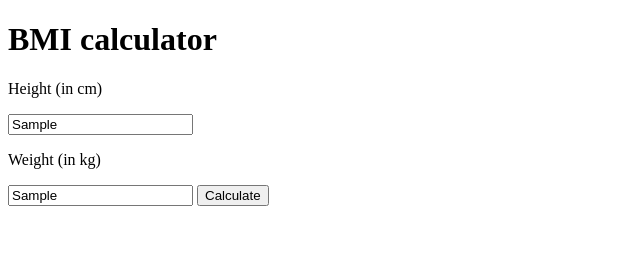
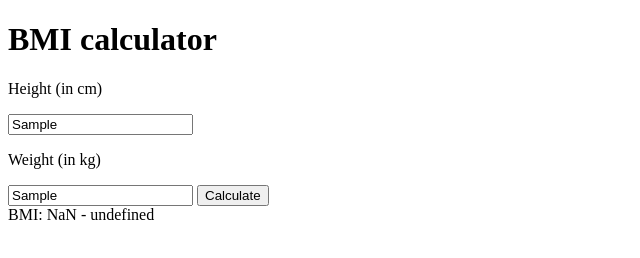
Before and after one commit to shagufta333/bmi_calculator_unitTesting, a website: page src/index.html in a window 1280 px wide. Both pictures are taken after typing "Sample", "Sample" into the empty fields and a click on the button "Calculate". Shown: the whole page, without its empty margins (0-640 px from the left). Drawn offline with Linux system fonts and the light colour scheme.

Commit message:
Rectified version of BMI calculator

```diff
--- a/package.json
+++ b/package.json
@@ -12,6 +12,7 @@
   "scripts": {
 
     "start": "superstatic src",
+    "test:unit": "jest --passWithNoTests --rootDir=spec",
     "test": "cypress open"
 
 
--- a/src/js/index.js
+++ b/src/js/index.js
@@ -1,18 +1,18 @@
 
 
- const BMI        = new BMIcalculator();
- const heightInput= parseInt(document.querySelector('input[name=height]'));
- const weightInput= parseInt(document.querySelector('input[name=weight]'));
- const button     = document.getElementById('btn');
- const result     = document.getElementById('result') ;
+const BMI = new BMIcalculator();
+const heightInput = document.querySelector('input[name=height]');
+const weightInput = document.querySelector('input[name=weight]');
+const button = document.getElementById('btn');
+const result = document.getElementById('result');
 
 
 
-      button.addEventListener('click', () => {
+button.addEventListener('click', () => {
 
 
-        const bmiResult = BMI.calculateMetric({height:heightInput.value, weight:weightInput.value});
-        result.innerText = BMI: ${bmiResult.value} - ${bmiResult.classification};
+  const bmiResult = BMI.calculateMetric({ height: heightInput.value, weight: weightInput.value });
+  result.innerText = `BMI: ${bmiResult.value} - ${bmiResult.classification}`;
 
 
 });
```
Also changed, not shown: cypress/integration/userEnterTheirBmiDetails.feature.js (+2 -2 lines), src/index.html (+3 -1 lines), src/js/bmiCalculator.js (+9 -9 lines).
